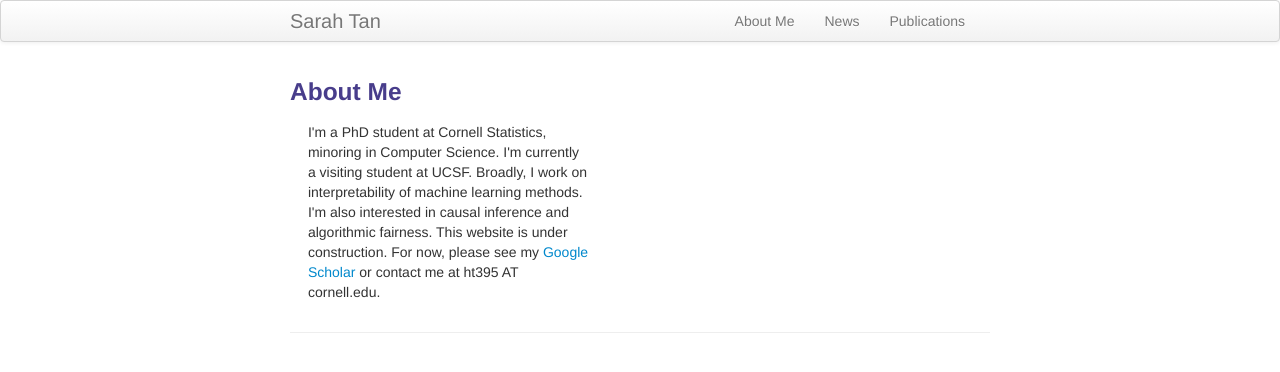
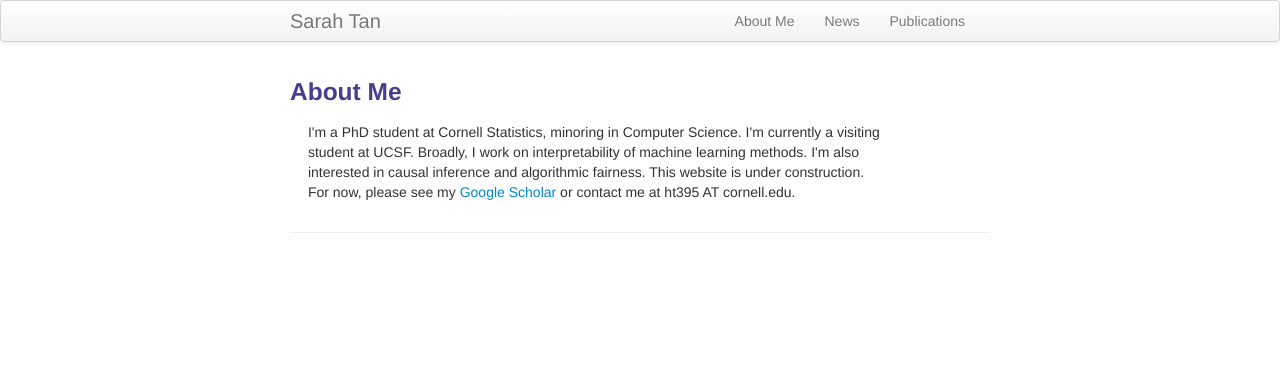
Before and after one commit to shftan/shftan.github.io, a Jekyll site: the page built from index.md, in a window 1280 px wide. Shown: the top 372 px of the page. Built offline with Jekyll 4.4.1, drawn with Linux system fonts in a browser that asks for light colours.

Commit message:
Update index.md

```diff
--- a/index.md
+++ b/index.md
@@ -6,7 +6,7 @@ keywords: Sarah Tan, Cornell, Statistics, interpretability, causal inference
 ---
 
 <div class="row-fluid" id="about"><h3>About Me</h3>
-    <div class="span5">
+    <div class="span10">
       I'm a PhD student at Cornell Statistics, minoring in Computer Science. I'm currently a visiting student at UCSF. Broadly, I work on interpretability of machine learning methods. I'm also interested in causal inference and algorithmic fairness. This website is under construction. For now, please see my <a href="https://scholar.google.com/citations?user=_tSKmPYAAAAJ&hl=en">Google Scholar</a> or contact me at ht395 AT cornell.edu.
   </div>
 </div>
```
